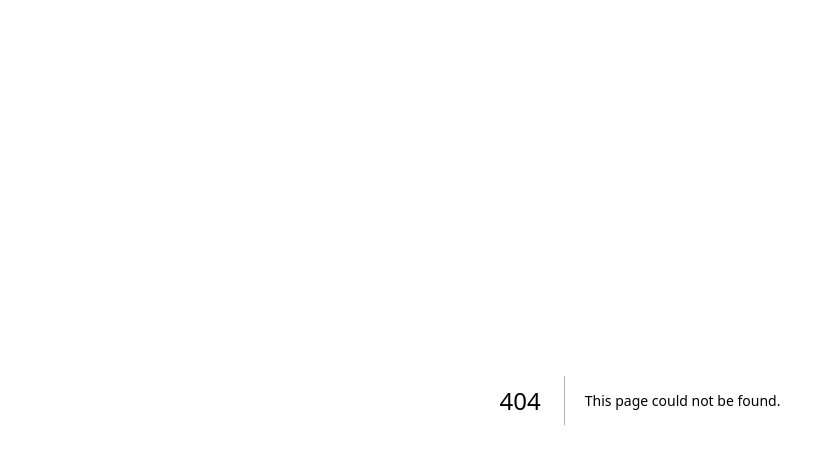
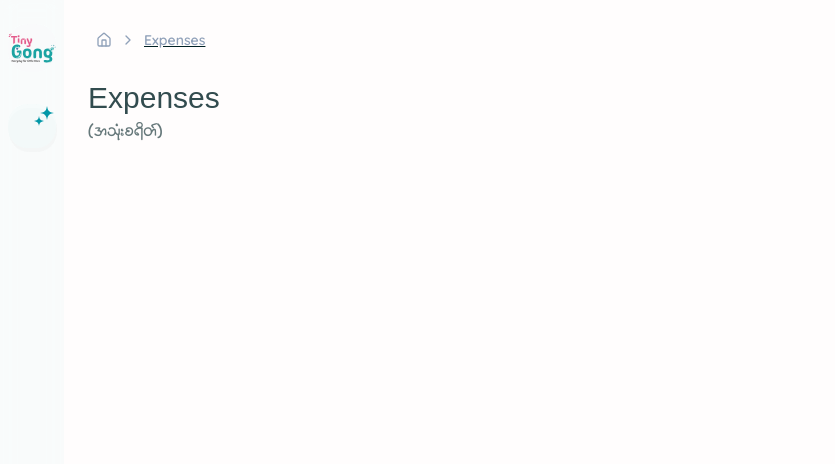
Before and after one commit to polo2121/tiny-gong-front-end, a Next.js app: page /expenses in a window 1280 px wide. Before the commit this address had no page. Shown: the top 464 px of the page, without its empty margins (0-835 px from the left). Built offline with nearby package versions, Linux system fonts and the light colour scheme; some icons are missing; a web font is replaced by a local one.

Commit message:
Add isolated expenses section

```diff
--- /dev/null
+++ b/app/(protected)/expenses/page.tsx
@@ -0,0 +1,10 @@
+import ProtectedPageTitle from "@/components/PageHeader";
+
+export default function ExpensesPage() {
+  return (
+    <ProtectedPageTitle
+      title="Expenses"
+      subtitle="အသုံးစရိတ်"
+    />
+  );
+}
```
